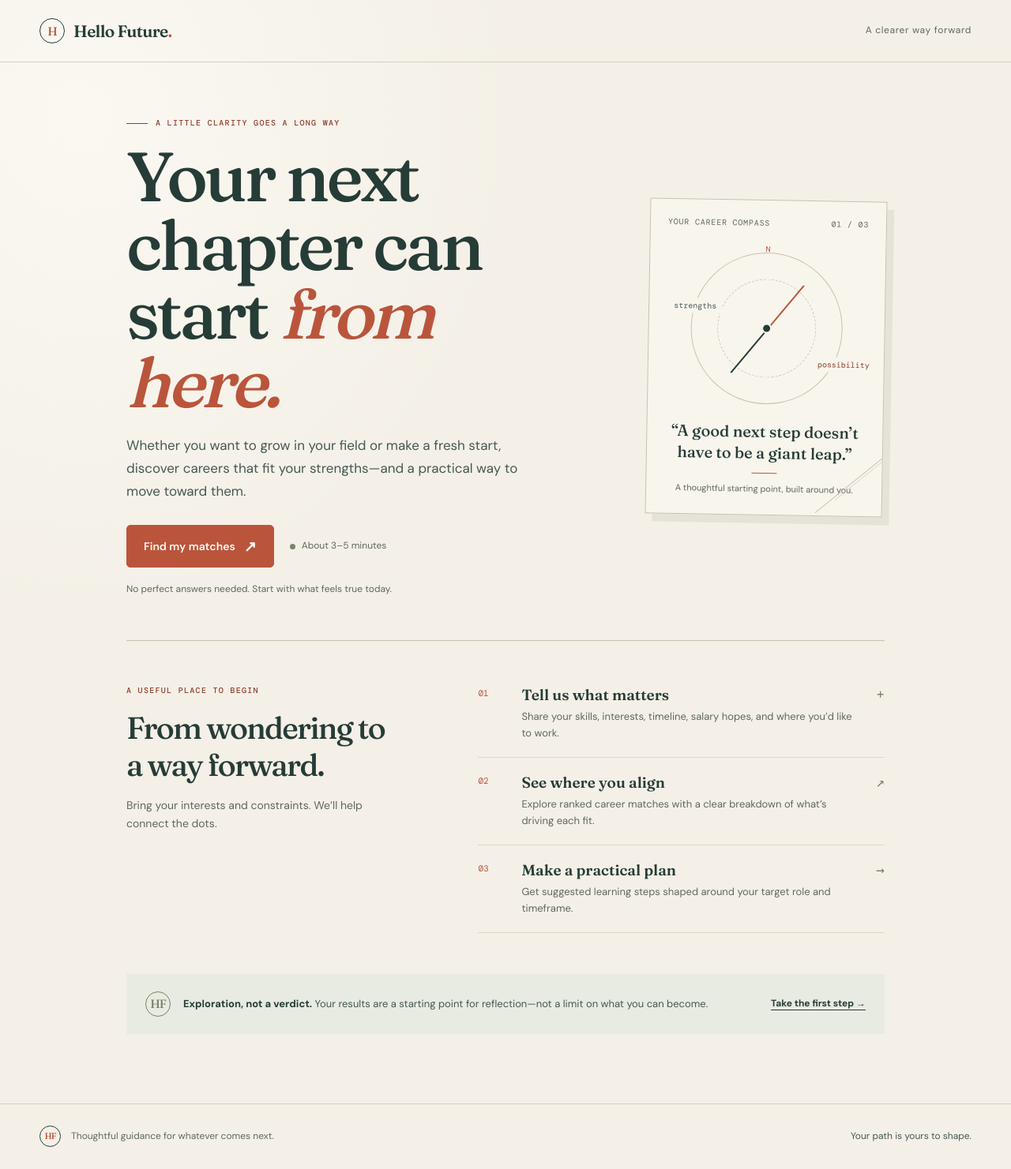
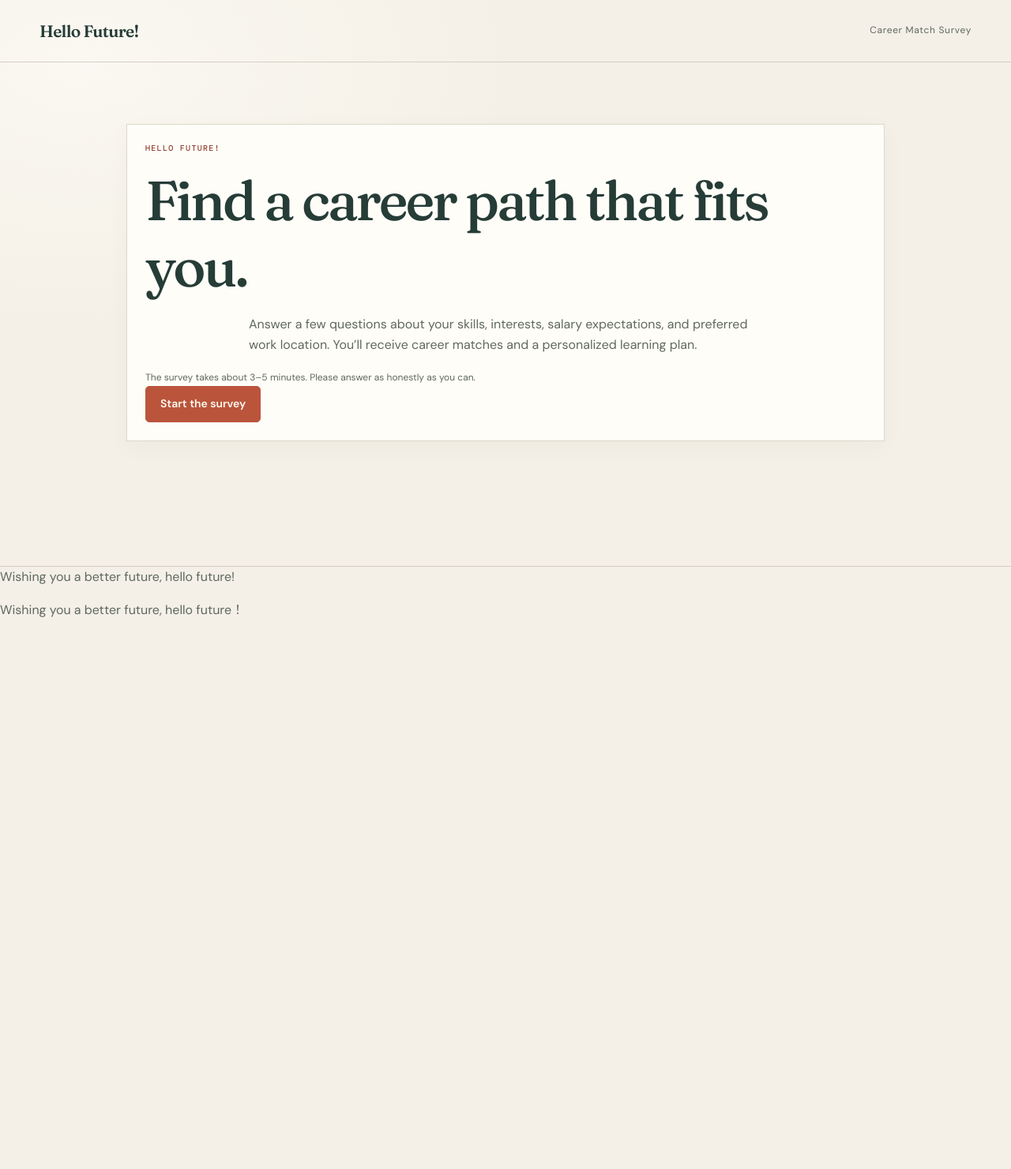
Before and after one commit to breathfreea-ctrl/CareerNovacoke, a Flask app: page / in a window 1280 px wide. Shown: the whole page at 79% size. After the commit the page ends 782 px from the top, so only its background shows below. Run offline with Flask 3, Linux system fonts and the light colour scheme.

Commit message:
Checked and modified the codes

```diff
--- a/models.py
+++ b/models.py
@@ -1,3 +1,5 @@
+"""职业数据、问卷选项和问卷题目配置。"""
+
 ROLES = [
     {
         "id": "ai",
--- a/templates/base.html
+++ b/templates/base.html
@@ -4,13 +4,8 @@
   <meta charset="utf-8">
   <meta name="viewport" content="width=device-width, initial-scale=1">
 
-  <title>{% block title %}Career Match Survey — Hello Future{% endblock %}</title>
+  <title>{% block title %}Career Match Survey — Hello Future!{% endblock %}</title>
 
-  <link
-    rel="icon"
-    type="image/svg+xml"
-    href="{{ url_for('static', filename='favicon.svg') }}"
-  >
   <link
     rel="stylesheet"
     href="{{ url_for('static', filename='style.css') }}"
@@ -22,10 +17,9 @@
   <header class="site-header">
     <div class="site-header__inner">
       <a class="site-brand" href="{{ url_for('index') }}">
-        <span class="site-brand__mark" aria-hidden="true">H</span>
-        <span>Hello Future<span class="site-brand__period">.</span></span>
+        Hello Future!
       </a>
-      <span class="site-header__caption">A clearer way forward</span>
+      <span class="site-header__caption">Career Match Survey</span>
     </div>
   </header>
 
@@ -34,11 +28,8 @@
   </main>
 
   <footer class="site-footer">
-    <div class="site-footer__inner">
-      <span class="footer-mark" aria-hidden="true">HF</span>
-      <p>Thoughtful guidance for whatever comes next.</p>
-      <span class="site-footer__aside">Your path is yours to shape.</span>
-    </div>
+    <p>Wishing you a better future, hello future!</p>
+    <p lang="en">Wishing you a better future, hello future！</p>
   </footer>
 
   {% block scripts %}{% endblock %}
--- a/templates/index.html
+++ b/templates/index.html
@@ -1,70 +1,24 @@
 {% extends "base.html" %}
 
-{% block title %}Find your next chapter — Hello Future{% endblock %}
+{% block title %}Career Match Survey — Hello Future!{% endblock %}
 
 {% block content %}
-<div class="home-page">
-  <section class="welcome-hero">
-    <div class="welcome-hero__copy">
-      <p class="eyebrow"><span class="eyebrow__line"></span> A little clarity goes a long way</p>
-      <h1>Your next chapter can start <em>from here.</em></h1>
-      <p class="welcome-hero__intro">
-        Whether you want to grow in your field or make a fresh start, discover
-        careers that fit your strengths—and a practical way to move toward them.
-      </p>
-      <div class="welcome-hero__actions">
-        <a class="button button--primary button--large" href="{{ url_for('survey', reset=1) }}">
-          Find my matches <span class="button__arrow" aria-hidden="true">↗</span>
-        </a>
-        <span class="time-note"><span class="time-note__dot"></span> About 3–5 minutes</span>
-      </div>
-      <p class="welcome-card__note">No perfect answers needed. Start with what feels true today.</p>
-    </div>
-    <aside class="hero-note" aria-label="What you will get">
-      <div class="hero-note__topline"><span>YOUR CAREER COMPASS</span><span>01 / 03</span></div>
-      <div class="compass-art" aria-hidden="true">
-        <span class="compass-art__orbit compass-art__orbit--outer"></span>
-        <span class="compass-art__orbit compass-art__orbit--inner"></span>
-        <span class="compass-art__north">N</span>
-        <span class="compass-art__needle"></span>
-        <span class="compass-art__center"></span>
-        <span class="compass-art__label compass-art__label--one">strengths</span>
-        <span class="compass-art__label compass-art__label--two">possibility</span>
-      </div>
-      <p class="hero-note__quote">“A good next step doesn’t have to be a giant leap.”</p>
-      <span class="hero-note__rule"></span>
-      <p class="hero-note__caption">A thoughtful starting point, built around you.</p>
-    </aside>
-  </section>
+<section class="card welcome-card">
+  <p class="eyebrow">HELLO FUTURE!</p>
+  <h1>Find a career path that fits you.</h1>
 
-  <section class="welcome-details" aria-labelledby="how-title">
-    <div class="section-intro">
-      <p class="eyebrow">A useful place to begin</p>
-      <h2 id="how-title">From wondering to a way forward.</h2>
-      <p>Bring your interests and constraints. We’ll help connect the dots.</p>
-    </div>
-    <ol class="journey-list">
-      <li class="journey-step">
-        <span class="journey-step__number">01</span>
-        <div><h3>Tell us what matters</h3><p>Share your skills, interests, timeline, salary hopes, and where you’d like to work.</p></div>
-        <span class="journey-step__mark" aria-hidden="true">+</span>
-      </li>
-      <li class="journey-step">
-        <span class="journey-step__number">02</span>
-        <div><h3>See where you align</h3><p>Explore ranked career matches with a clear breakdown of what’s driving each fit.</p></div>
-        <span class="journey-step__mark" aria-hidden="true">↗</span>
-      </li>
-      <li class="journey-step">
-        <span class="journey-step__number">03</span>
-        <div><h3>Make a practical plan</h3><p>Get suggested learning steps shaped around your target role and timeframe.</p></div>
-        <span class="journey-step__mark" aria-hidden="true">→</span>
-      </li>
-    </ol>
-  </section>
-  <aside class="home-reassurance">
-    <span class="home-reassurance__stamp" aria-hidden="true">HF</span>
-    <p><strong>Exploration, not a verdict.</strong> Your results are a starting point for reflection—not a limit on what you can become.</p>
-    <a href="{{ url_for('survey', reset=1) }}">Take the first step <span aria-hidden="true">→</span></a>
-  </aside>
-</div>
+  <p class="sub">
+    Answer a few questions about your skills, interests, salary expectations,
+    and preferred work location. You’ll receive career matches and a
+    personalized learning plan.
+  </p>
+
+  <p class="welcome-card__note">
+    The survey takes about 3–5 minutes. Please answer as honestly as you can.
+  </p>
+
+  <a class="button button--primary" href="{{ url_for('survey', reset=1) }}">
+    Start the survey
+  </a>
+</section>
 {% endblock %}
```
Also changed, not shown: templates/results.html (+19 -16 lines), templates/role_detail.html (+15 -19 lines).
